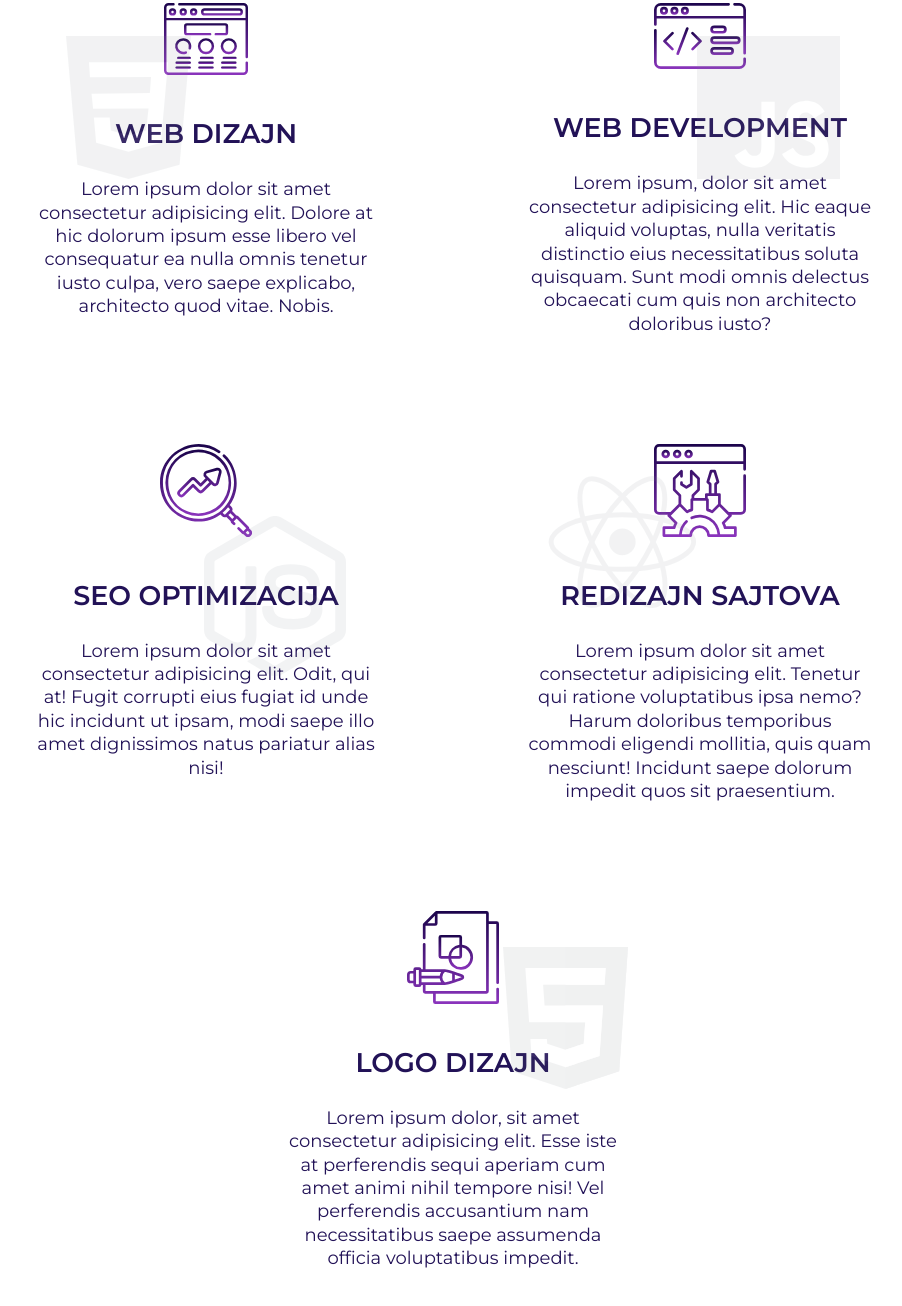
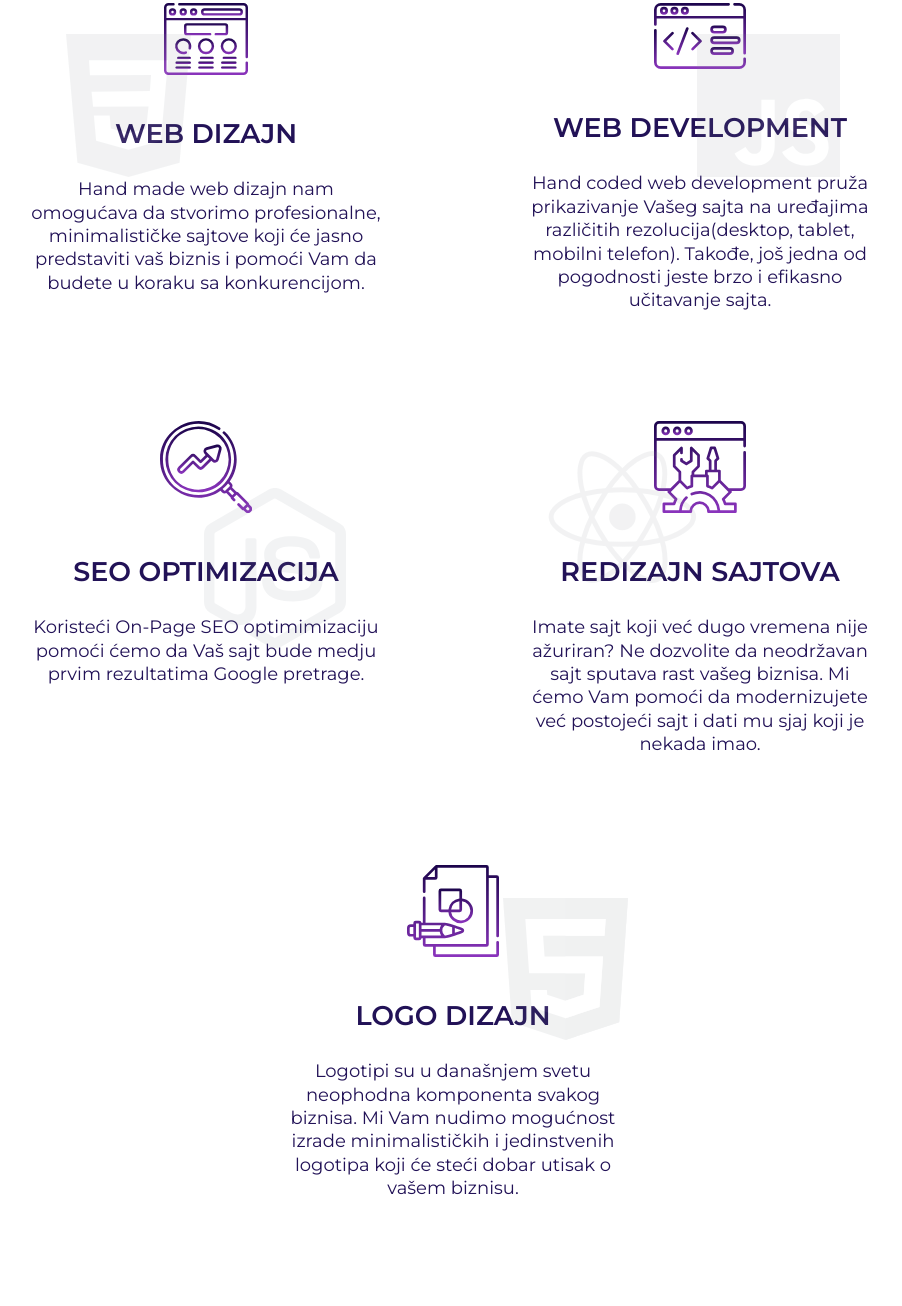
Before and after one commit to Milanrdnvc/re-lay, a website: page index.html in a window 1280 px wide. Shown: the part 1975-3281 px from the top of the page, without its empty margins (187-1089 px from the left). Drawn offline with Linux system fonts and the light colour scheme.

Commit message:
Replace dummy text with real text

```diff
--- a/index.html
+++ b/index.html
@@ -67,9 +67,13 @@
           <div class="about__text">
             <h3 class="about__title">O nama</h3>
             <p class="about__paragraph">
-              Lorem ipsum dolor sit amet, consectetur adipisicing elit.
-              Consequuntur adipisci voluptatibus, dicta enim molestias quos
-              quis, veniam earum tempora est architecto porro qui quasi animi?
+              Našu posadu čine 2 tima: tim koji je zadužen za kompletan dizajn
+              projekat (UX/UI dizajn, SEO optimizacija, logo dizajn) i tim koji
+              je zadužen za web development i lansiranje vašeg sajta u svemir.
+              Naš cilj jeste da pružimo adekvatnu podršku malim preduzećima i
+              firmama koje još uvek nemaju odgovarajući publicitet na internetu
+              kao i onim koji žele da prošire svoj biznis obnovom već postojećeg
+              sajta.
             </p>
           </div>
           <img src="./pictures/about-duck.svg" alt="duck watching tv" />
@@ -83,10 +87,9 @@
               <img src="./pictures/web-design.svg" alt="web design" />
               <h3 class="services__card-title">Web Dizajn</h3>
               <p class="services__card-paragraph">
-                Lorem ipsum dolor sit amet consectetur adipisicing elit. Dolore
-                at hic dolorum ipsum esse libero vel consequatur ea nulla omnis
-                tenetur iusto culpa, vero saepe explicabo, architecto quod
-                vitae. Nobis.
+                Hand made web dizajn nam omogućava da stvorimo profesionalne,
+                minimalističke sajtove koji će jasno predstaviti vaš biznis i
+                pomoći Vam da budete u koraku sa konkurencijom.
               </p>
               <img src="./pictures/css-3.svg" alt="css logo" class="css-logo" />
             </div>
@@ -94,10 +97,10 @@
               <img src="./pictures/web-dev.svg" alt="web development" />
               <h3 class="services__card-title">Web Development</h3>
               <p class="services__card-paragraph">
-                Lorem ipsum, dolor sit amet consectetur adipisicing elit. Hic
-                eaque aliquid voluptas, nulla veritatis distinctio eius
-                necessitatibus soluta quisquam. Sunt modi omnis delectus
-                obcaecati cum quis non architecto doloribus iusto?
+                Hand coded web development pruža prikazivanje Vašeg sajta na
+                uređajima različitih rezolucija(desktop, tablet, mobilni
+                telefon). Takođe, još jedna od pogodnosti jeste brzo i efikasno
+                učitavanje sajta.
               </p>
               <img
                 src="./pictures/javascript.svg"
@@ -109,10 +112,8 @@
               <img src="./pictures/seo-opt.svg" alt="seo optimization" />
               <h3 class="services__card-title">SEO Optimizacija</h3>
               <p class="services__card-paragraph">
-                Lorem ipsum dolor sit amet consectetur adipisicing elit. Odit,
-                qui at! Fugit corrupti eius fugiat id unde hic incidunt ut
-                ipsam, modi saepe illo amet dignissimos natus pariatur alias
-                nisi!
+                Koristeći On-Page SEO optimimizaciju pomoći ćemo da Vaš sajt
+                bude medju prvim rezultatima Google pretrage.
               </p>
               <img
                 src="./pictures/node-js.svg"
@@ -124,10 +125,10 @@
               <img src="./pictures/re-design.svg" alt="re design" />
               <h3 class="services__card-title">Redizajn Sajtova</h3>
               <p class="services__card-paragraph">
-                Lorem ipsum dolor sit amet consectetur adipisicing elit. Tenetur
-                qui ratione voluptatibus ipsa nemo? Harum doloribus temporibus
-                commodi eligendi mollitia, quis quam nesciunt! Incidunt saepe
-                dolorum impedit quos sit praesentium.
+                Imate sajt koji već dugo vremena nije ažuriran? Ne dozvolite da
+                neodržavan sajt sputava rast vašeg biznisa. Mi ćemo Vam pomoći
+                da modernizujete već postojeći sajt i dati mu sjaj koji je
+                nekada imao.
               </p>
               <img
                 src="./pictures/react.svg"
@@ -139,10 +140,10 @@
               <img src="./pictures/logo-design.svg" alt="logo design" />
               <h3 class="services__card-title">Logo Dizajn</h3>
               <p class="services__card-paragraph">
-                Lorem ipsum dolor, sit amet consectetur adipisicing elit. Esse
-                iste at perferendis sequi aperiam cum amet animi nihil tempore
-                nisi! Vel perferendis accusantium nam necessitatibus saepe
-                assumenda officia voluptatibus impedit.
+                Logotipi su u današnjem svetu neophodna komponenta svakog
+                biznisa. Mi Vam nudimo mogućnost izrade minimalističkih i
+                jedinstvenih logotipa koji će steći dobar utisak o vašem
+                biznisu.
               </p>
               <img
                 src="./pictures/html.svg"
```
